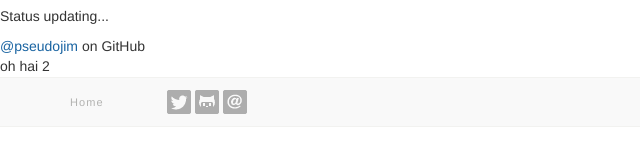
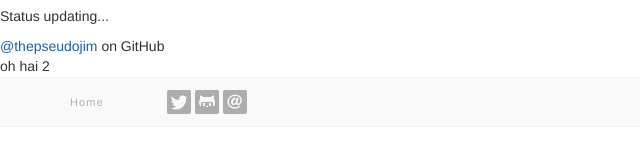
Before and after one commit to EthanWalker/ThePseudoJim.github.io, a plain HTML site: page blog/archives/index.html in a window 1280 px wide. Shown: the part 182-348 px from the top of the page, 0-640 px from the left. Drawn offline with nearby package versions, Linux system fonts and the light colour scheme.

Commit message:
Site updated at 2014-03-22 19:49:44 UTC

```diff
--- a/atom.xml
+++ b/atom.xml
@@ -4,7 +4,7 @@
   <title><![CDATA[Ethan Walker]]></title>
   <link href="http://ThePseudoJim.github.io/atom.xml" rel="self"/>
   <link href="http://ThePseudoJim.github.io/"/>
-  <updated>2014-03-22T14:27:13-05:00</updated>
+  <updated>2014-03-22T14:49:23-05:00</updated>
   <id>http://ThePseudoJim.github.io/</id>
   <author>
     <name><![CDATA[Ethan Walker]]></name>
--- a/blog/archives/index.html
+++ b/blog/archives/index.html
@@ -9,7 +9,7 @@
   <meta name="author" content="Ethan Walker">
 
 
-  <meta name="description" content="Blog Archive Recent Posts GitHub Repos Status updating... @pseudojim on GitHub $(document).ready(function(){ if (!window.jXHR){ var jxhr = document. &hellip;">
+  <meta name="description" content="Blog Archive Recent Posts GitHub Repos Status updating... @thepseudojim on GitHub $(document).ready(function(){ if (!window.jXHR){ var jxhr = &hellip;">
 
 
   <!-- http://t.co/dKP3o1e -->
@@ -67,7 +67,7 @@
     <li class="loading">Status updating...</li>
   </ul>
 
-  <a href="https://github.com/pseudojim">@pseudojim</a> on GitHub
+  <a href="https://github.com/thepseudojim">@thepseudojim</a> on GitHub
 
   <script type="text/javascript">
     $(document).ready(function(){
@@ -80,7 +80,7 @@
         }
 
         github.showRepos({
-            user: 'pseudojim',
+            user: 'thepseudojim',
             count: 5,
             skip_forks: true,
             target: '#gh_repos'
```
